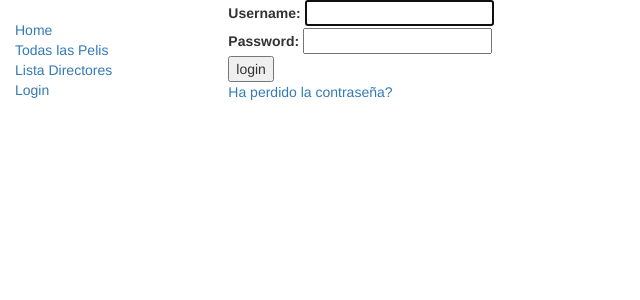
After one commit to elespejodetarkovsky/filmspatia, a Django app: page /accounts/login/ in a window 1280 px wide. The commit adds this page. Shown: the top 300 px of the page, without its empty margins (0-640 px from the left). Run offline with Django 3.2, Linux system fonts and the light colour scheme; some libraries are stand-ins or nearby versions.

Commit message:
registro más o menos hecho

```diff
--- a/catalogo/templates/base.html
+++ b/catalogo/templates/base.html
@@ -25,7 +25,14 @@
           <li><a href="{% url 'index' %}">Home</a></li>
           <li><a href="{% url 'films' %}">Todas las Pelis</a></li>
           <li><a href="{% url 'directores' %}">Lista Directores</a></li>
+          {% if user.is_authenticated %}
+     		<li>Conectado: {{ user.get_username }}</li>
+     		<li><a href="{% url 'logout'%}?next={{request.path}}">Logout</a></li>
+   		  {% else %}
+            <li><a href="{% url 'login'%}?next={{request.path}}">Login</a></li>
+          {% endif %}
       </ul>
+
      {% endblock %}
       </div>
       <div class="col-sm-10 ">
--- a/catalogo/templates/index.html
+++ b/catalogo/templates/index.html
@@ -14,4 +14,5 @@
     <li><strong>Directores:</strong> {{ num_directores }}</li>
   </ul>
 
+<p>Han visitado esta página {{ num_visits }}{% if num_visits == 1 %} vez {% else %} veces{% endif %}.</p>
 {% endblock %}
--- a/filmspatia/urls.py
+++ b/filmspatia/urls.py
@@ -15,6 +15,8 @@ Including another URLconf
 """
 from django.contrib import admin
 from django.urls import path
+from django.conf.urls import url
+
 
 urlpatterns = [
     path('admin/', admin.site.urls),
@@ -39,3 +41,9 @@ from django.conf import settings
 from django.conf.urls.static import static
 
 urlpatterns += static(settings.STATIC_URL, document_root=settings.STATIC_ROOT)
+
+#Add Django site authentication urls (for login, logout, password management)
+
+urlpatterns += [
+    url(r'^accounts/', include('django.contrib.auth.urls')),
+]
--- /dev/null
+++ b/templates/registration/login.html
@@ -0,0 +1,39 @@
+{% extends "base.html" %}
+
+{% block content %}
+
+{% if form.errors %}
+<p>Su nombre de usuario o contraseña no coincide, por favor vuelva a intentarlo</p>
+{% endif %}
+
+{% if next %}
+    {% if user.is_authenticated %}
+    <p>Su cuentano posee acceso a esta página. Para continuar,
+    ingrese una cuenta con los privilegios adecuados</p>
+    {% else %}
+    <p>Por favor realice un login para ver esta página</p>
+    {% endif %}
+{% endif %}
+
+<form method="post" action="{% url 'login' %}">
+{% csrf_token %}
+
+<div>
+  <td>{{ form.username.label_tag }}</td>
+  <td>{{ form.username }}</td>
+</div>
+<div>
+  <td>{{ form.password.label_tag }}</td>
+  <td>{{ form.password }}</td>
+</div>
+
+<div>
+  <input type="submit" value="login" />
+  <input type="hidden" name="next" value="{{ next }}" />
+</div>
+</form>
+
+{# Assumes you setup the password_reset view in your URLconf #}
+<p><a href="{% url 'password_reset' %}">Ha perdido la contraseña?</a></p>
+
+{% endblock %}
```
Also changed, not shown: catalogo/views.py (+8 -1 lines), filmspatia/settings.py (+9 -5 lines), templates/registration/logged_out.html (added, +7 -0 lines), catalogo/static/catalogo/media/ImgDirectores/kurosawa.jpg (added), catalogo/static/catalogo/media/ImgFilm/kurosawa.jpg (added), 1 other file.
